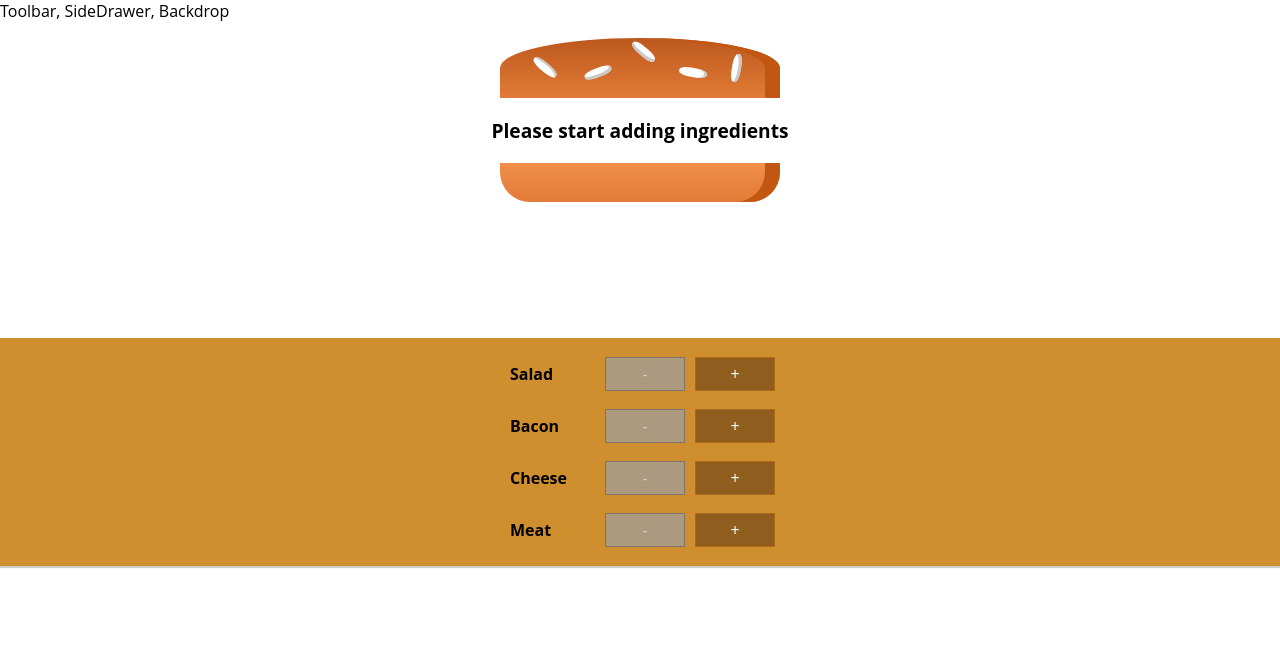
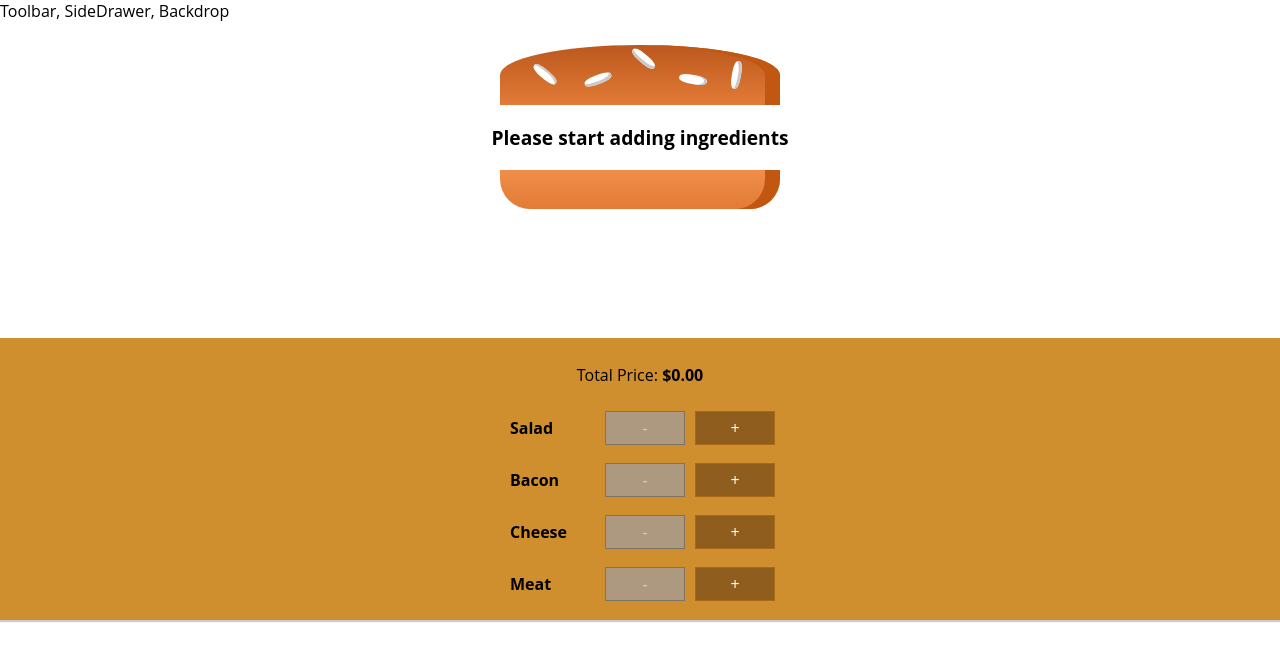
Before and after one commit to bazuka1995/Burger-Builder, a React (Create React App) app: page / in a window 1280 px wide. Shown: the top 660 px of the page. Built offline with nearby package versions, Linux system fonts and the light colour scheme; the HTML template or start-up script is replaced by a standard one.

Commit message:
Price
Display the total price of the burger

```diff
--- a/src/components/Burger/BuildControls/BuildControls.js
+++ b/src/components/Burger/BuildControls/BuildControls.js
@@ -12,6 +12,7 @@
 const buildControls = (props) => {
   return (
     <div className={classes.BuildControls}>
+      <p>Total Price: <strong>${props.price.toFixed(2)}</strong> </p>
       {controls.map((ctrl) => (
         <BuildControl
             key={ctrl.label}
--- a/src/components/Burger/Burger.module.css
+++ b/src/components/Burger/Burger.module.css
@@ -5,6 +5,7 @@
     text-align: center;
     font-weight: bold;
     font-size: 1.2rem;
+    overflow-y: auto;
 }
 
 @media (min-width: 1000px) and (min-height: 700px) {
--- a/src/containers/BurgerBuilder/BurgerBuilder.js
+++ b/src/containers/BurgerBuilder/BurgerBuilder.js
@@ -62,6 +62,7 @@
           add={ this.addIngredientHandler }
           remove={ this.removeIngredientHandler }
           disabled={disabledInfo}
+          price={this.state.totalPrice}
         />
       </Aux>
     );
```
